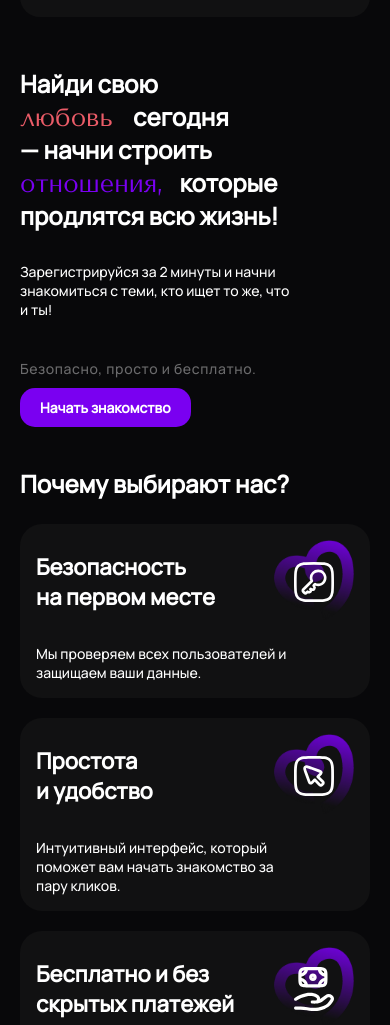
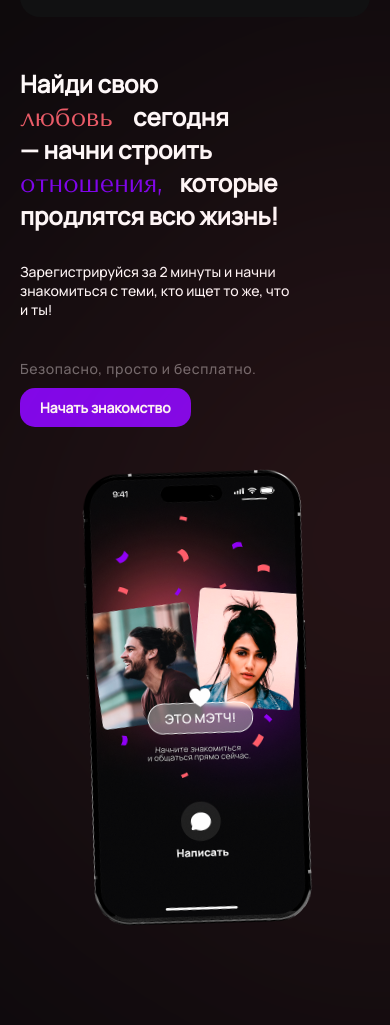
Before and after one commit to nodirbekeshnazarov7/yumm_template, a plain HTML site: page index.html in a window 390 px wide. Shown: the part 54-1079 px from the top of the page. Drawn offline with nearby package versions, Linux system fonts and the light colour scheme.

Commit message:
telefon korsatildi

```diff
--- a/assets/css/media.css
+++ b/assets/css/media.css
@@ -412,9 +412,17 @@
     /* hero */
     .hero_main{
         margin-top: 50px;
+        flex-direction: column-reverse;
     }
     .hero_left{
-        display: none;
+        position: static;
+        top: -58px;
+        left: unset;
+        right: -29px;
+    }
+    .hero_left img {
+        width: 100%;
+        transform: rotate(5deg);
     }
     .hero_right .title{
         width: 100%;
```
